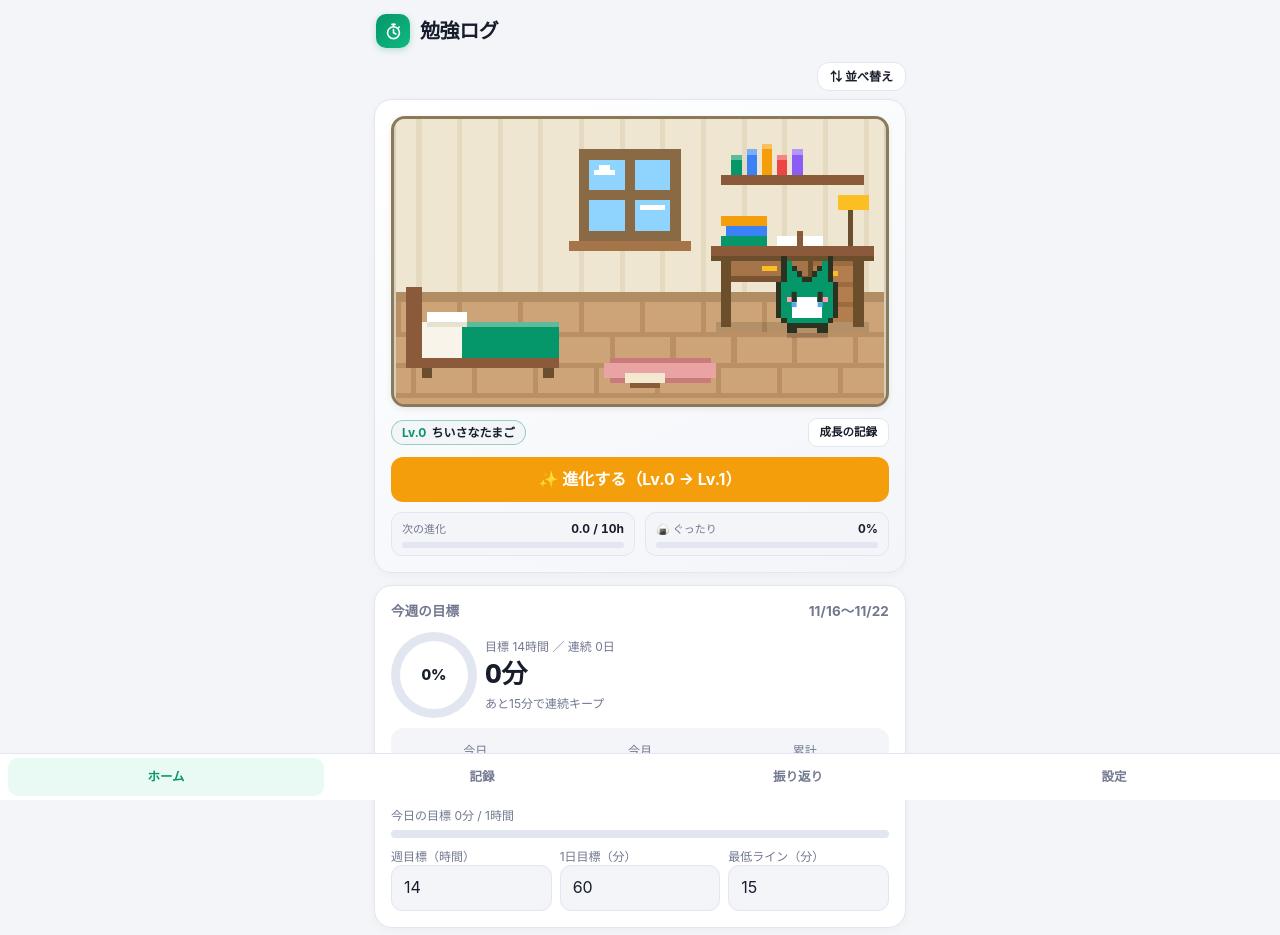
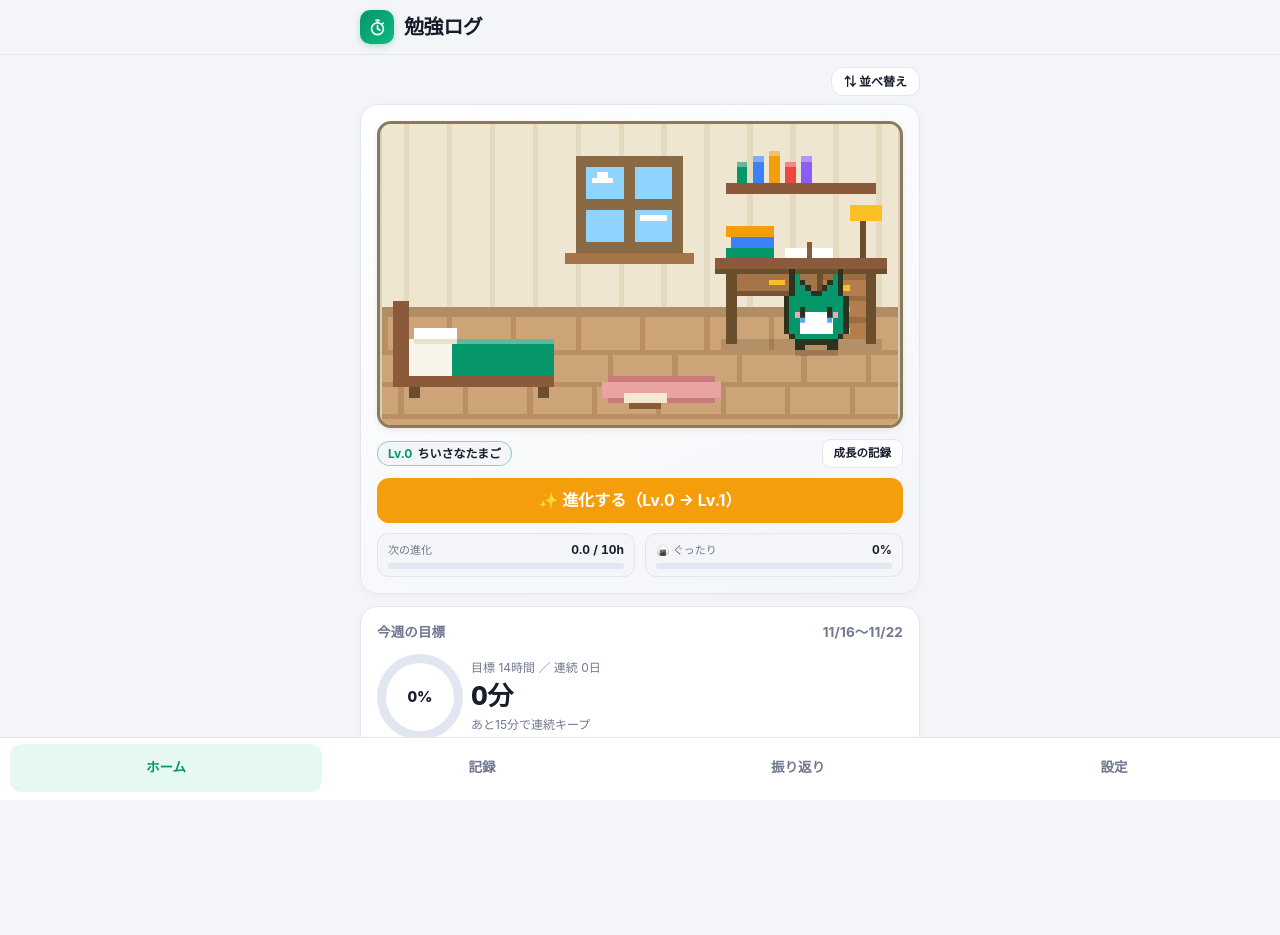
Before and after one commit to b1327257/studylog, a plain HTML site: page index.html in a window 1280 px wide. Shown: the top 935 px of the page. After the commit the page ends 800 px from the top, so only its background shows below. Drawn offline with Linux system fonts and the light colour scheme.

Commit message:
Add files via upload

```diff
--- a/index.html
+++ b/index.html
@@ -1,6 +1,6 @@
 <!DOCTYPE html>
 <html lang="ja"><head><meta charset="utf-8">
-<meta name="viewport" content="width=device-width, initial-scale=1">
+<meta name="viewport" content="width=device-width, initial-scale=1, viewport-fit=cover">
 <title>index</title>
 <meta name="description" content="勉強時間・進捗・目標を記録する個人用の学習ログ">
 <meta name="robots" content="noindex, nofollow">
@@ -17,10 +17,12 @@
 @media(prefers-color-scheme:dark){:root:not([data-theme="light"]){--bg:#0f1219;--card:#181c27;--tx:#eaedf6;--sub:#878fa8;--ac:#10b981;--bd:#262b3b;--sh:0 4px 14px rgba(0,0,0,.22);color-scheme:dark}}
 :root[data-theme="dark"]{--bg:#0f1219;--card:#181c27;--tx:#eaedf6;--sub:#878fa8;--ac:#10b981;--bd:#262b3b;--sh:0 4px 14px rgba(0,0,0,.22);color-scheme:dark}
 *{box-sizing:border-box;-webkit-tap-highlight-color:transparent}
-html{margin:0;background:var(--bg)}
-body{margin:0 auto;background:var(--bg);color:var(--tx);font-family:-apple-system,"Hiragino Sans","Noto Sans JP",sans-serif;padding:calc(env(safe-area-inset-top,0px) + 12px) 14px calc(env(safe-area-inset-bottom,0px) + 92px);max-width:560px;line-height:1.45}
-#top-guard{position:fixed;top:0;left:0;right:0;height:env(safe-area-inset-top,0px);background:var(--bg);z-index:25;pointer-events:none}
-.hdr{display:flex;align-items:center;gap:10px;margin:2px 2px 14px}
+html,body{margin:0;height:100%;overflow:hidden;background:var(--bg)}
+body{color:var(--tx);font-family:-apple-system,"Hiragino Sans","Noto Sans JP",sans-serif;line-height:1.45;display:flex;flex-direction:column;height:100dvh}
+.hdr-wrap{flex:none;background:var(--bg);border-bottom:1px solid var(--bd);padding:calc(env(safe-area-inset-top,0px) + 10px) 14px 10px;z-index:12}
+.hdr{display:flex;align-items:center;gap:10px;max-width:560px;margin:0 auto}
+#main{flex:1;overflow-y:auto;-webkit-overflow-scrolling:touch;padding:12px 14px 24px}
+#v{max-width:560px;margin:0 auto}
 .brand-icon{width:34px;height:34px;background:linear-gradient(135deg,#059669,#10b981);border-radius:10px;display:grid;place-items:center;color:#fff;flex:none;box-shadow:0 2px 6px rgba(5,150,105,.25)}
 .brand-icon svg{width:19px;height:19px;stroke:currentColor;stroke-width:2.05;stroke-linecap:round;stroke-linejoin:round;fill:none}
 .hdr-title{font-size:20px;font-weight:800;letter-spacing:-.02em}
@@ -38,9 +40,9 @@ input:focus,select:focus,textarea:focus{outline:none;border-color:var(--ac)}
 .row{display:flex;gap:8px}.row>*{flex:1;min-width:0}
 .bar{height:8px;background:var(--bd);border-radius:999px;overflow:hidden;margin:6px 0}.bar i{display:block;height:100%;background:var(--ac);border-radius:999px;transition:width .25s ease}
 .big{font-size:26px;font-weight:800;letter-spacing:-.02em;font-variant-numeric:tabular-nums}.sub{color:var(--sub);font-size:12px}
-nav{position:fixed;left:0;right:0;bottom:0;display:flex;background:var(--card);border-top:1px solid var(--bd);padding:4px 8px calc(env(safe-area-inset-bottom,0px) + 4px);z-index:10}
-nav button{flex:1;background:none;color:var(--sub);border-radius:10px;padding:10px 4px;font-size:12.5px;font-weight:600}
-nav button.on{color:var(--ac);font-weight:800;background:rgba(16,185,129,.09)}
+nav{flex:none;display:flex;gap:4px;background:var(--card);border-top:1px solid var(--bd);padding:6px 10px calc(env(safe-area-inset-bottom,0px) + 8px);z-index:12}
+nav button{flex:1;background:none;color:var(--sub);border-radius:12px;padding:13px 4px;min-height:48px;font-size:13.5px;font-weight:600}
+nav button.on{color:var(--ac);font-weight:800;background:rgba(16,185,129,.1)}
 .seg{display:flex;background:var(--bg);border-radius:11px;padding:3px;margin-bottom:12px;border:1px solid var(--bd)}
 .seg button{flex:1;background:none;color:var(--sub);padding:7px 6px;font-size:12.5px;border-radius:8px;font-weight:600}.seg button.on{background:var(--card);color:var(--tx);font-weight:700;box-shadow:0 1px 4px rgba(0,0,0,.08)}
 .chart{display:flex;align-items:flex-end;gap:4px;height:146px;margin-top:14px;padding-top:20px}
@@ -67,7 +69,7 @@ nav button.on{color:var(--ac);font-weight:800;background:rgba(16,185,129,.09)}
 .it .cv{width:36px;height:48px;flex:0 0 36px;border-radius:5px;font-size:12px}
 .it button{padding:5px 10px;font-size:12px}.dh{display:flex;justify-content:space-between;font-size:12px;color:var(--sub);margin:12px 0 4px}
 textarea{min-height:110px;font-size:12px}
-#mini{position:fixed;top:0;left:0;right:0;z-index:26;display:none;align-items:center;gap:8px;background:var(--ac);color:#fff;padding:calc(env(safe-area-inset-top,0px) + 8px) 14px 8px;box-shadow:0 2px 10px rgba(0,0,0,.18)}
+#mini{flex:none;display:none;align-items:center;gap:8px;background:var(--ac);color:#fff;padding:calc(env(safe-area-inset-top,0px) + 8px) 14px 8px;box-shadow:0 2px 10px rgba(0,0,0,.14);z-index:13}
 #mini>div{flex:1;min-width:0}#mini b{display:block;font-size:12px;opacity:.9;overflow:hidden;white-space:nowrap;text-overflow:ellipsis}#mini span{font-size:22px;font-weight:800;font-variant-numeric:tabular-nums}#mini button{background:#ffffff2e;padding:8px 12px}
 .gr{display:grid;grid-template-columns:repeat(4,1fr);gap:10px}
 .bk{text-align:left;font-size:11px;min-width:0;display:flex;flex-direction:column;position:relative}
@@ -129,7 +131,7 @@ textarea{min-height:110px;font-size:12px}
 .tl-axis{display:flex;align-items:center;gap:8px;margin-bottom:4px;font-size:10px;color:var(--sub);font-variant-numeric:tabular-nums}
 .tl-axis-lbl{width:52px;flex:none}
 .tl-axis-ticks{flex:1;position:relative;height:14px}
-.tl-axis-ticks span{position:absolute;transform:translateX(-50%);top:0}
+.tl-axis-ticks span{position:absolute;transform:translateX(-50%);top:0;white-space:nowrap}
 .tl-axis-val{width:56px;flex:none;text-align:right}
 .tl-row{display:flex;align-items:center;gap:8px;padding:6px 6px;border-radius:10px;cursor:pointer;transition:background .12s;margin-bottom:2px}
 .tl-row.on{background:var(--bg);box-shadow:inset 0 0 0 1.5px var(--ac)}
@@ -214,9 +216,8 @@ textarea{min-height:110px;font-size:12px}
 #toast{position:fixed;left:50%;transform:translateX(-50%);bottom:calc(68px + env(safe-area-inset-bottom,0px));z-index:15;display:none;align-items:center;gap:10px;background:var(--tx);color:var(--bg);padding:10px 14px;border-radius:12px;font-size:13.5px;white-space:nowrap;box-shadow:0 6px 20px rgba(0,0,0,.22)}#toast button{padding:4px 10px;background:var(--ac);color:#fff}
 #cel{position:fixed;inset:0;z-index:30;display:none;pointer-events:none;overflow:hidden}#cel .cb{position:absolute;left:50%;top:28%;transform:translateX(-50%);background:var(--card);border:1px solid var(--bd);border-radius:18px;padding:18px 26px;text-align:center;box-shadow:0 8px 30px #0004;animation:pop .4s}#cel i{position:absolute;top:-30px;font-style:normal;font-size:22px;animation:fall 2.6s linear forwards}@keyframes fall{to{transform:translateY(110vh) rotate(360deg)}}@keyframes pop{from{transform:translateX(-50%) scale(.6);opacity:0}}
 </style></head><body>
-<div id="top-guard" aria-hidden="true"></div>
 <div id="mini"></div>
-<header class="hdr">
+<div id="hdrw" class="hdr-wrap"><header class="hdr">
   <div class="brand-icon" aria-hidden="true">
     <svg viewBox="0 0 24 24">
       <circle cx="12" cy="13.5" r="7.5"></circle>
@@ -227,8 +228,8 @@ textarea{min-height:110px;font-size:12px}
     </svg>
   </div>
   <div class="hdr-title">勉強ログ</div>
-</header>
-<div id="v"></div><div id="toast"></div><div id="cel"></div><div id="pmod" onclick="if(event.target===this)closePetModal()"></div><div id="cfm" onclick="if(event.target===this)closeCfm()"></div>
+</header></div>
+<main id="main"><div id="v"></div></main><div id="toast"></div><div id="cel"></div><div id="pmod" onclick="if(event.target===this)closePetModal()"></div><div id="cfm" onclick="if(event.target===this)closeCfm()"></div>
 <input id="ph" type="file" accept="image/*" style="display:none" onchange="onPhoto(this)">
 <nav><button data-t="home">ホーム</button><button data-t="log">記録</button><button data-t="stat">振り返り</button><button data-t="mat">設定</button></nav>
 <script>
@@ -1003,7 +1004,7 @@ function addNew(mid){
   const defId=mid||ensureValidSel()||(S.mats[0]&&S.mats[0].id);
   ed={id:null,mid:defId,t:Date.now(),sec:1800,amt:'',fr:'',to:'',focus:0,memo:''};render();
 }
-function editLog(id){const l=S.logs.find(x=>x.id==id);if(!l)return;tab='log';ed={...l,amt:l.amt??'',fr:l.fr??'',to:l.to??''};render();scrollTo(0,0)}
+function editLog(id){const l=S.logs.find(x=>x.id==id);if(!l)return;tab='log';ed={...l,amt:l.amt??'',fr:l.fr??'',to:l.to??''};render();($('main')?$('main').scrollTo(0,0):scrollTo(0,0))}
 function vLog(){const ls=[...S.logs].sort((a,b)=>b.t-a.t).slice(0,150),g={};ls.forEach(l=>(g[dk(l.t)]=g[dk(l.t)]||[]).push(l));
 return (ed?vForm():S.mats.length?`<div class="card"><h2><span>教材をタップして記録を追加</span><span class="sub" style="font-weight:400">★お気に入り優先</span></h2>${logShelfHTML(null,'addNew')}</div>`:'')+
 `<div class="card"><h2>タイムライン</h2>${ls.length?Object.entries(g).map(([d,a])=>{const dd=new Date(d.replace(/-/g,'/'));return `<div class="dh"><b>${dd.getMonth()+1}/${dd.getDate()}（${DW[dd.getDay()]}）</b><span>${hm(sm(a))}</span></div>`+a.map(l=>{const m=mat(l.mid);return `<div class="it"><div style="width:4px;height:44px;border-radius:2px;background:${col(m)};flex:none"></div>${cover(m)}<div class="it-body"><b>${esc(m?m.title:'削除済み')}</b>${m&&m.arc?' <span class="arc-tag">完了</span>':''}<div class="sub">${l.nt?'':tm(l.t)+'〜 '}<b style="color:var(--tx)">${hm(l.sec)}</b>${l.amt!=null?' ／ '+l.amt+(m?m.unit:'')+(l.to!=null?'（'+(l.fr!=null?l.fr:'')+'〜'+l.to+'）':''):''}${l.focus?' ／ '+['','△','○','◎'][l.focus]:''}${l.memo?'<br>'+esc(l.memo):''}</div></div><button class="g" onclick="editLog(${l.id})">編集</button></div>`}).join('')}).join(''):'<div class="sub">記録がありません</div>'}</div>`}
@@ -1153,7 +1154,7 @@ function dayTimelineView(r){
   return `<div class="tl-wrap">
     <div class="tl-axis">
       <div class="tl-axis-lbl">曜日</div>
-      <div class="tl-axis-ticks"><span style="left:0%">0</span><span style="left:25%">6</span><span style="left:50%">12</span><span style="left:75%">18</span><span style="left:100%">24時</span></div>
+      <div class="tl-axis-ticks"><span style="left:0;transform:none">0</span><span style="left:25%">6</span><span style="left:50%">12</span><span style="left:75%">18</span><span style="right:0;left:auto;transform:none">24時</span></div>
       <div class="tl-axis-val">合計</div>
     </div>
     ${rowsHTML}
@@ -1342,7 +1343,7 @@ function vSubs(){
       ${cover(m,'cv-btn',`onclick="pickPhoto(${m.id})"`)}
       <b>${m.arc?'<span class="arc-tag">完了</span> ':''}${esc(m.title)}</b>
       ${pg(m)}
-      <button class="g" style="width:100%;padding:4px;font-size:11px;margin-top:4px" onclick="pe=${m.id};render();scrollTo(0,0)">設定</button>
+      <button class="g" style="width:100%;padding:4px;font-size:11px;margin-top:4px" onclick="pe=${m.id};render();($('main')?$('main').scrollTo(0,0):scrollTo(0,0))">設定</button>
     </div>`).join('')}</div>`:`<div class="sub" style="margin:6px 0">${hidArc?`進行中の教材なし（アーカイブ済み ${hidArc}冊）`:'教材がありません'}</div>`);
   }).join('');
 }
@@ -1487,7 +1488,7 @@ function render(){
   const sh=S.timer&&tab!=='home',mi=$('mini');
   if(sh){const m=mat(S.timer.mid);mi.innerHTML=`<div><b>${m?esc(m.title):''}</b><span id="mclk">${clk(el())}</span></div><button onclick="toggle()">${S.timer.at?'⏸':'▶'}</button><button class="r" onclick="finish()">終了</button>`}
   mi.style.display=sh?'flex':'none';
-  document.body.style.paddingTop=sh?'calc(env(safe-area-inset-top,0px) + 78px)':'calc(env(safe-area-inset-top,0px) + 12px)';
+  if($('hdrw'))$('hdrw').style.display=sh?'none':'block';
   $('v').innerHTML={home:vHome,log:vLog,stat:vStat,mat:vMat}[tab]();
   document.querySelectorAll('nav button').forEach(b=>b.classList.toggle('on',b.dataset.t===tab));
   tick();
@@ -1500,6 +1501,7 @@ document.querySelectorAll('nav button').forEach(b=>b.onclick=()=>{
   if(tab==='home'&&prev!=='home')showBubble(4500);
   if(tab==='stat'&&!inR(range().a,range().b).length)jumpLatest();
   render();
+  if($('main'))$('main').scrollTo(0,0);
 });
 initStorage();
 try{if(navigator.storage&&navigator.storage.persist)navigator.storage.persist().catch(()=>{})}catch(e){}
```
